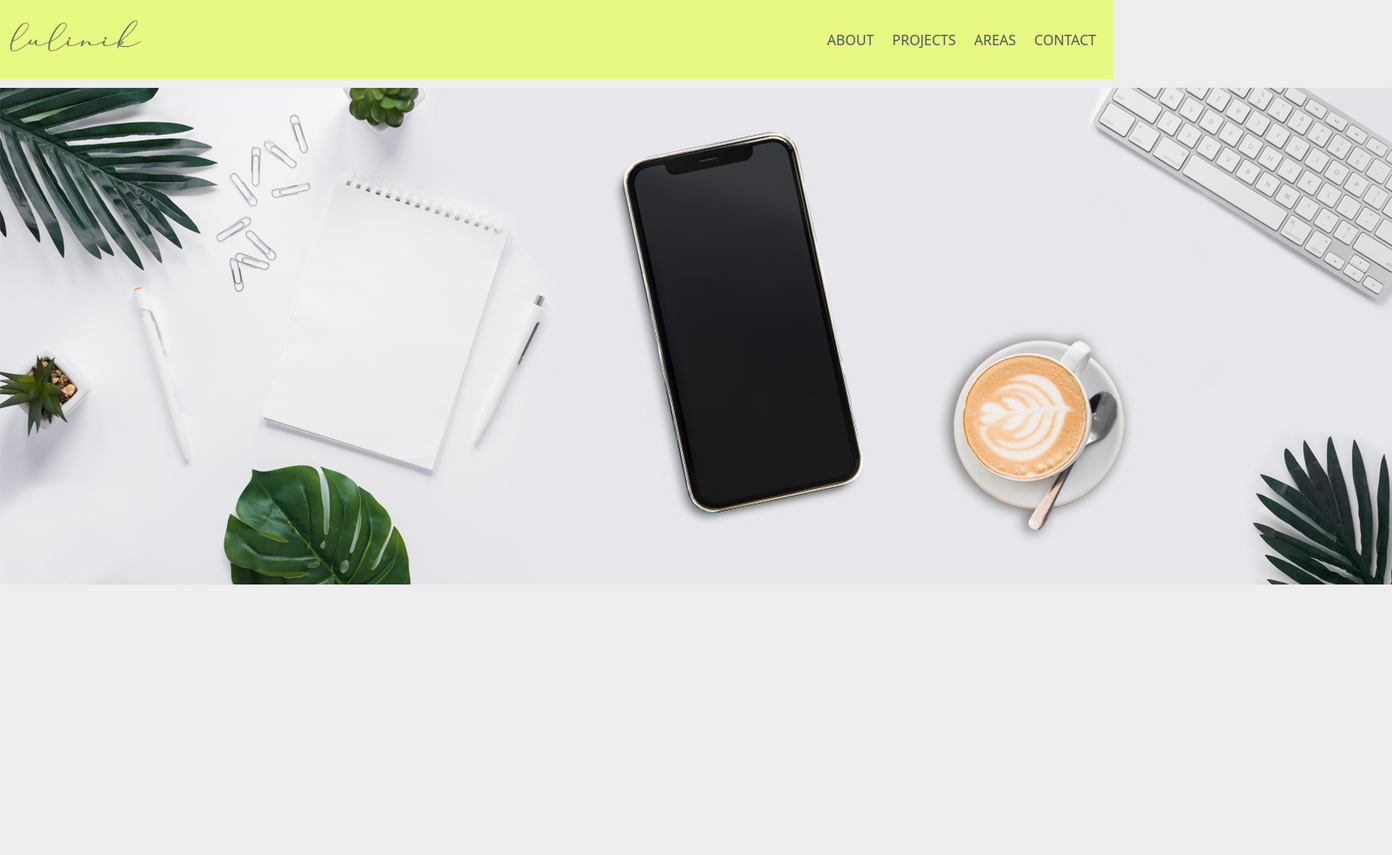
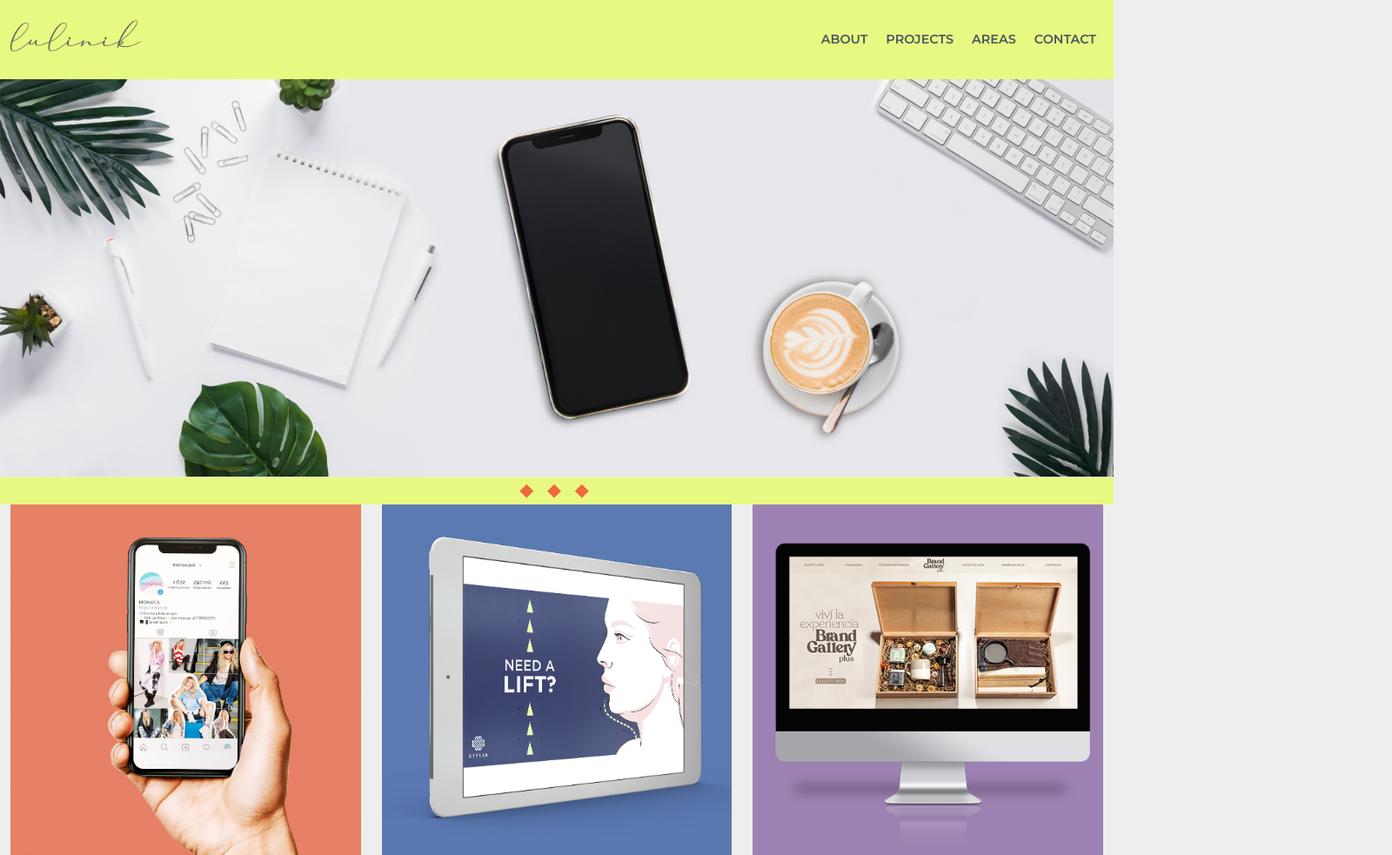
Before and after one commit to lulinik/web_portfolio_final, a website: page index.html in a window 1280 px wide. Shown: the whole page at 87% size, 1600 px wide, since content can reach past the window. Before the commit the page ends 800 px from the top, so only its background shows below. Drawn offline with nearby package versions, Linux system fonts and the light colour scheme.

Commit message:
imgs projects home

```diff
--- a/index.html
+++ b/index.html
@@ -3,11 +3,11 @@
   <head>
     <meta charset="utf-8">
     <meta name="viewport" content="width=device-width, initial-scale=1">
-    <title>Portfolio Graphic Design</title>
+    <title>lulinik Graphic Design</title>
     <link rel="shortcut icon" href="img/favicon.png" type="image/x-icon">
     <link href="https://cdn.jsdelivr.net/npm/bootstrap@5.3.0-alpha3/dist/css/bootstrap.min.css" rel="stylesheet" integrity="sha384-KK94CHFLLe+nY2dmCWGMq91rCGa5gtU4mk92HdvYe+M/SXH301p5ILy+dN9+nJOZ" crossorigin="anonymous">
     <link rel="stylesheet" href="../css/style.css"
-</head>
+  </head>
   <body>
     <nav class="navbar navbar-expand-lg botonera sticky-top">
         <div class="container-fluid">
@@ -20,7 +20,7 @@
           <div class="collapse navbar-collapse" id="navbarSupportedContent">
             <ul class="navbar-nav ms-auto mb-2 mb-lg-0">
               <li class="nav-item">
-                <a class="nav-link" href="../WebPortfolioFinal/pages/about.html">ABOUT</a>
+                <a class="nav-link" href="../WebPortfolioFinal/pages/about.html">ABOUT<a>
               </li>
               <li class="nav-item">
                 <a class="nav-link" href="../WebPortfolioFinal/pages/projects.html">PROJECTS</a>
@@ -36,13 +36,24 @@
         </div>
       </nav>
     </header>
-    <main>
-        <section>
-            <h1>
-                <img src="img/home/header-home.jpg" alt="imagen de portada">
-            </h1>
-        </section>
-    </main>
+        <img src="img/home/header-home.jpg" class="img-fluid" alt="imagen de portada">
+        <img src="img/home/bottom-header-home.png" class="img-fluid" alt="base del header">
+        <main>
+          <div class="container-fluid" >
+            <div class="row">
+              <div class="col-xs-12 col-md-4 col-l-3">
+                <img src="img/home/home-project-1.jpg" class="img-fluid" style="width: 500px;">
+              </div>
+              <div class="col-xs-12 col-md-4 col-l-3">
+                <img src="img/home/home-project-2.jpg" class="img-fluid" style="width: 500px;">
+              </div>
+              <div class="col-xs-12 col-md-4 col-l-3">
+                <img src="img/home/home-projects3.jpg" class="img-fluid" style="width: 500px;">
+              </div>
+            </div>
+          </div>
+        </main>
+
     <script src="https://cdn.jsdelivr.net/npm/bootstrap@5.3.0-alpha3/dist/js/bootstrap.bundle.min.js" integrity="sha384-ENjdO4Dr2bkBIFxQpeoTz1HIcje39Wm4jDKdf19U8gI4ddQ3GYNS7NTKfAdVQSZe" crossorigin="anonymous"></script>
   </body>
 </html>
--- a/scss/_nav.scss
+++ b/scss/_nav.scss
@@ -5,8 +5,9 @@
             margin-left: 5px;
             a{
                 color: $mainColor;
-                font: $mainFont;
-                font-size: $textMd;
+                font-family: $mainFont;
+                font-size: $textSm;
+                font-weight: $fontBold;
                 &:hover{
                     color: $keyColor;
                 }
--- a/scss/_vars.scss
+++ b/scss/_vars.scss
@@ -5,7 +5,8 @@ $bgColor: #eeeeee;
 
 $mainFont: "Montserrat", sans-serif;
 
-$textSm: 0.8em;
+$textXs: 0.8em;
+$textSm: 0.9em;
 $textMd: 1em;
 $textLg: 2em;
 $textXl: 3em;
```
Also changed, not shown: css/style.css, img/home/bottom-header-home.png (added), img/home/home-project-1.jpg (added), img/home/home-project-2.jpg (added), img/home/home-projects3.jpg (added), img/home/proyectosocialmedia-1a.jpg (added), img/home/proyectosocialmedia-1b.jpg (added), img/home/proyectosocialmedia-2a.jpg (added), 2 other files.
